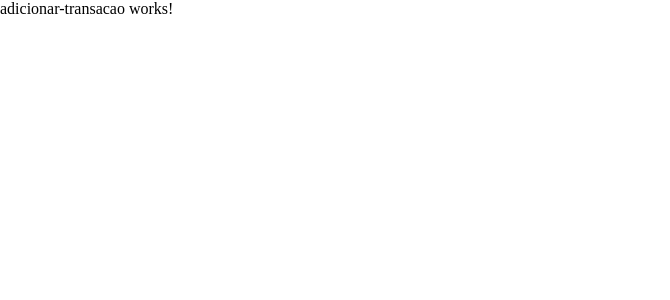
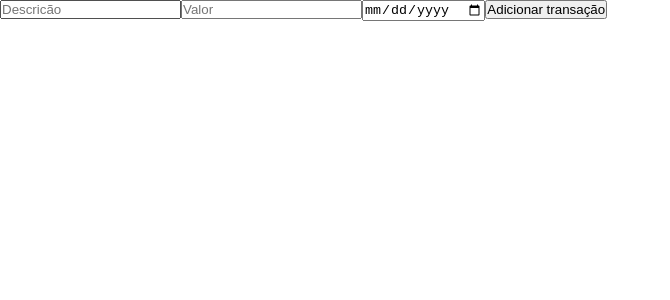
Before and after one commit to roofranklin/controle-financeiro, an Angular app: page /adicionar in a window 1280 px wide. Shown: the top 300 px of the page, without its empty margins (0-670 px from the left). Built offline with nearby package versions, Linux system fonts and the light colour scheme.

Commit message:
event binding

```diff
--- a/src/app/adicionar-transacao/adicionar-transacao.component.html
+++ b/src/app/adicionar-transacao/adicionar-transacao.component.html
@@ -1 +1,7 @@
-<p>adicionar-transacao works!</p>
+
+    <input type="text" placeholder="Descricão" />
+    <input type="number" placeholder="Valor" />
+    <input type="date" placeholder="Data" />
+    <button (click)="adicionarTransacao()">Adicionar transação</button>
+
+<p>{{ transacaoAdicionada }}</p>
--- a/src/app/adicionar-transacao/adicionar-transacao.component.ts
+++ b/src/app/adicionar-transacao/adicionar-transacao.component.ts
@@ -9,4 +9,10 @@ import { Component } from '@angular/core';
 })
 export class AdicionarTransacaoComponent {
 
+  // EVENT BINDING
+  public transacaoAdicionada!: string;
+
+  public adicionarTransacao() {
+    return this.transacaoAdicionada = 'Transação adicionada com sucesso!';
+  }
 }
```
